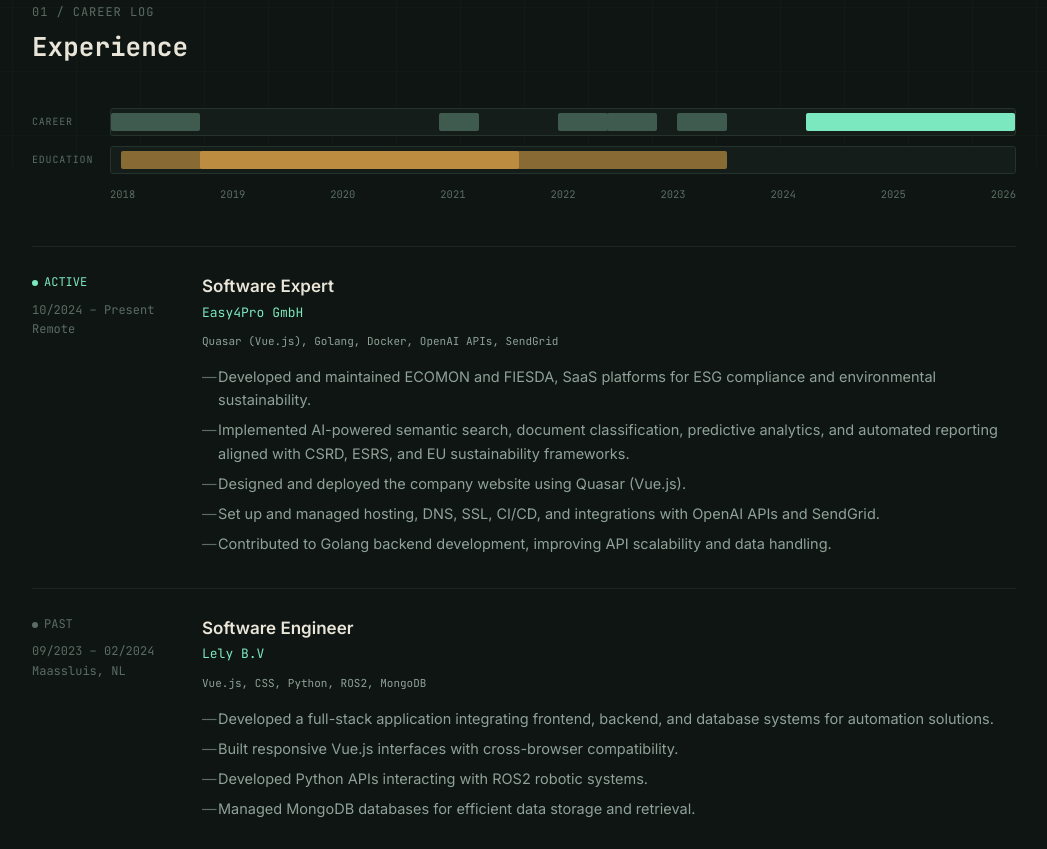
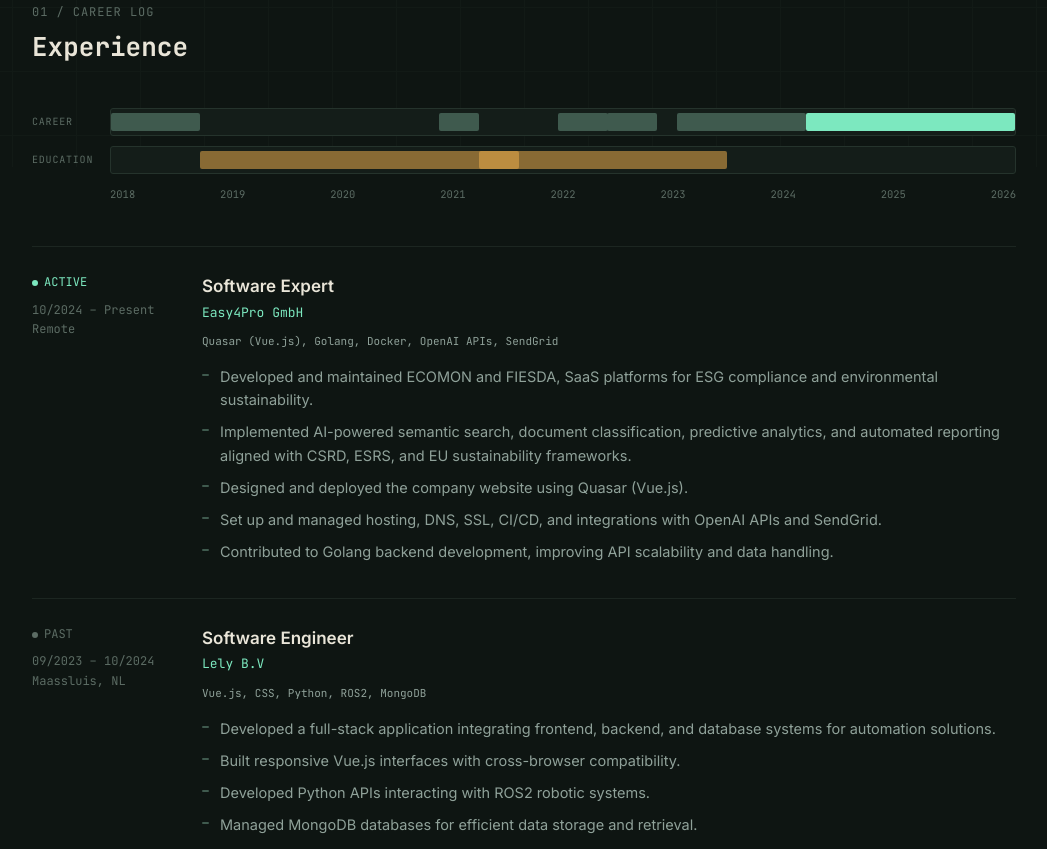
Before and after one commit to EvtimKostadinov/evtim-kostadinov, a plain HTML site: page index.html in a window 1280 px wide. Shown: the part 633-1482 px from the top of the page, without its empty margins (116-1163 px from the left). Drawn offline with Linux system fonts and the light colour scheme.

Commit message:
Updated experience dates

```diff
--- a/index.html
+++ b/index.html
@@ -214,11 +214,12 @@
   .job-stack span{color:var(--text-dim);}
   ul.job-bullets{list-style:none;}
   ul.job-bullets li{
-    position:relative; padding-left:16px; margin-bottom:7px;
+    position:relative; padding-left:18px; margin-bottom:9px;
     color:var(--text-dim); font-size:14.5px;
   }
   ul.job-bullets li::before{
-    content:'—'; position:absolute; left:0; color:var(--text-faint);
+    content:''; position:absolute; left:0; top:0.62em;
+    width:7px; height:2px; background:var(--signal-dim); border-radius:1px;
   }
 
   /* ---- projects ---- */
@@ -248,6 +249,10 @@
     padding:9px 14px; border-radius:var(--radius);
   }
   .module i{width:6px; height:6px; border-radius:50%; background:var(--signal); flex-shrink:0;}
+  .module.highlight{
+    border-color:var(--signal); color:var(--text); font-weight:600;
+    box-shadow:0 0 0 1px rgba(124,232,191,0.25);
+  }
 
   .grid2{display:grid; grid-template-columns:1fr 1fr; gap:48px;}
   .lang-list{display:flex; flex-direction:column; gap:14px;}
@@ -332,14 +337,14 @@
           <div class="tl-seg" style="left:36.3%; width:4.4%;" data-tooltip="Canon Production &amp; Printing · Software Engineer · 09/2021–01/2022"></div>
           <div class="tl-seg" style="left:49.5%; width:5.5%;" data-tooltip="Appcomm · Software Engineer &amp; PM · 09/2022–02/2023"></div>
           <div class="tl-seg" style="left:54.9%; width:5.5%;" data-tooltip="Pluxbox · Full-Stack Developer · 02/2023–07/2023"></div>
-          <div class="tl-seg" style="left:62.6%; width:5.5%;" data-tooltip="Lely B.V · Software Engineer · 09/2023–02/2024"></div>
+          <div class="tl-seg" style="left:62.6%; width:14.3%;" data-tooltip="Lely B.V · Software Engineer · 09/2023–10/2024"></div>
           <div class="tl-seg now" style="left:76.9%; width:23.1%;" data-tooltip="Easy4Pro GmbH · Software Expert · 10/2024–Present"></div>
         </div>
       </div>
       <div class="tl-row">
         <span class="tl-row-label">Education</span>
         <div class="timeline-track">
-          <div class="tl-seg edu-seg" style="left:1.1%; width:44.0%;" data-tooltip="Humber College · Business Informatics, Finance &amp; HRM · 01/2019–05/2022"></div>
+          <div class="tl-seg edu-seg" style="left:40.7%; width:4.4%;" data-tooltip="Humber College · Business Informatics, Finance &amp; HRM · 01/2022–05/2022"></div>
           <div class="tl-seg edu-seg" style="left:9.9%; width:58.2%;" data-tooltip="Fontys University · B.Sc. Informatics · 09/2019–02/2024"></div>
         </div>
       </div>
@@ -370,7 +375,7 @@
     <div class="job">
       <div class="job-meta">
         <div class="status past"><i></i>PAST</div>
-        09/2023 – 02/2024<br>Maassluis, NL
+        09/2023 – 10/2024<br>Maassluis, NL
       </div>
       <div>
         <div class="job-title">Software Engineer</div>
@@ -557,11 +562,11 @@
     <div class="grid2">
       <div>
         <div class="modules">
+          <div class="module highlight"><i></i>TypeScript</div>
           <div class="module"><i></i>Vue.js</div>
           <div class="module"><i></i>Quasar</div>
           <div class="module"><i></i>Golang</div>
           <div class="module"><i></i>JavaScript</div>
-          <div class="module"><i></i>TypeScript</div>
           <div class="module"><i></i>Python</div>
           <div class="module"><i></i>PHP / Laravel</div>
           <div class="module"><i></i>C#</div>
@@ -593,7 +598,7 @@
         <div class="edu-item">
           <div class="degree">Business Informatics, Finance &amp; HRM</div>
           <div class="school">Humber College, Toronto, CA — semester abroad</div>
-          <div class="when">01/2019 – 05/2022</div>
+          <div class="when">01/2022 – 05/2022</div>
         </div>
       </div>
     </div>
```
